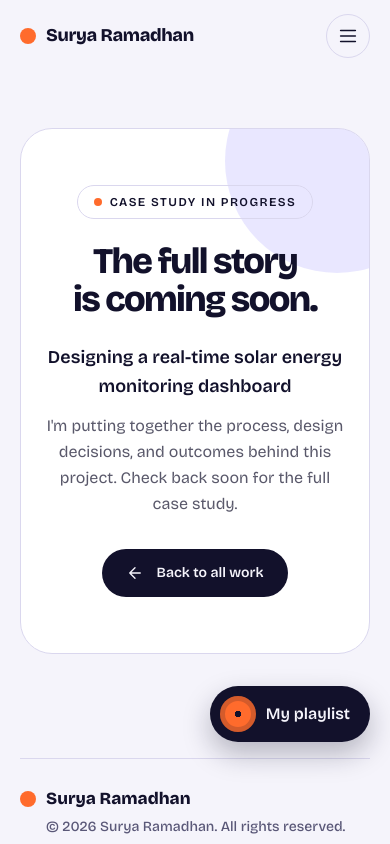
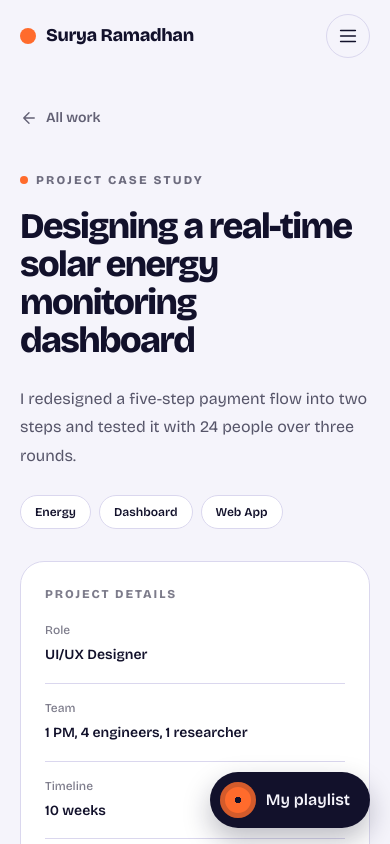
Before and after one commit to ayrusramadhan/ayrusramadhan.github.io, a React (Vite) app: page /work/dashboard-monitoring in a window 390 px wide. Shown: the top 844 px of the page. Built offline with nearby package versions, Linux system fonts and the light colour scheme.

Commit message:
Update halaman case study dan responsive mobile halaman home

```diff
--- a/src/data.js
+++ b/src/data.js
@@ -60,20 +60,24 @@ export const projects = [
 // Add one entry per project slug. Projects without an entry fall back to the first one.
 export const caseStudies = {
   "dashboard-monitoring": {
-    status: "coming-soon",
+    status: "published",
+    // status: "coming-soon",
     summary:
       "I redesigned a five-step payment flow into two steps and tested it with 24 people over three rounds.",
     details: {
       Role: "UI/UX Designer",
       Team: "1 PM, 4 engineers, 1 researcher",
       Timeline: "10 weeks",
-      Tools: "Figma, Maze, Amplitude",
+      Tools: "Figma, Figjam, Lucide",
     },
     sections: [
       {
         h: "The problem",
         p: "Four in ten people who started checkout left before paying. Session recordings showed most of them stalled on the payment-method step.",
         note: "I started with recordings, not a survey. People show what they do; surveys only show what they remember.",
+        image: "/images/projects/inventory-management.png",
+        imageAlt: "Wireframe halaman inventory management",
+        caption: "Initial exploration of the inventory interface.",
       },
       {
         h: "What I tried",
@@ -91,6 +95,10 @@ export const caseStudies = {
       },
       {
         h: "What I would do differently",
+        p: "I would bring engineering into prototype testing earlier. Two ideas I loved turned out to be expensive to build.",
+      },
+      {
+        h: "Lorem ipsum sit dolor amet",
         p: "I would bring engineering into prototype testing earlier. Two ideas I loved turned out to be expensive to build.",
       },
     ],
--- a/src/pages/CaseStudy.jsx
+++ b/src/pages/CaseStudy.jsx
@@ -13,25 +13,6 @@ function ComingSoon({ title }) {
         />
 
         <div className="relative">
-          {/* <div
-            aria-hidden="true"
-            className="mx-auto mb-6 flex size-20 items-center justify-center rounded-[24px] bg-lilac text-ink"
-          >
-            <svg
-              width="36"
-              height="36"
-              viewBox="0 0 24 24"
-              fill="none"
-              stroke="currentColor"
-              strokeWidth="1.6"
-              strokeLinecap="round"
-              strokeLinejoin="round"
-            >
-              <circle cx="12" cy="12" r="9" />
-              <path d="M12 7v5l3 2" />
-            </svg>
-          </div> */}
-
           <span className="inline-flex items-center gap-2 rounded-full border border-line px-4 py-2 text-xs font-semibold uppercase tracking-[0.12em]">
             <span aria-hidden="true" className="size-2 rounded-full bg-tang" />
             Case study in progress
@@ -59,6 +40,17 @@ function ComingSoon({ title }) {
             to="/work"
             className="mt-8 inline-flex min-h-[48px] items-center justify-center gap-3 rounded-full bg-ink px-6 py-3 text-sm font-semibold text-ground transition-colors hover:bg-cobalt focus-visible:outline-none focus-visible:ring-2 focus-visible:ring-cobalt focus-visible:ring-offset-4"
           >
+            <ArrowIcon back />
+            Back to all work
+          </Link>
+        </div>
+      </div>
+    </section>
+  );
+}
+
+function ArrowIcon({ back = false }) {
+  return (
     <svg
       aria-hidden="true"
       width="18"
@@ -70,13 +62,8 @@ function ComingSoon({ title }) {
       strokeLinecap="round"
       strokeLinejoin="round"
     >
-              <path d="M19 12H5m7-7-7 7 7 7" />
+      <path d={back ? "M19 12H5m7-7-7 7 7 7" : "M7 17 17 7M7 7h10v10"} />
     </svg>
-            Back to all work
-          </Link>
-        </div>
-      </div>
-    </section>
   );
 }
 
@@ -86,12 +73,10 @@ export default function CaseStudy() {
   const p = projects.find((project) => project.slug === slug);
   const cs = caseStudies[slug];
 
-  // Slug tidak ditemukan dalam daftar project.
   if (!p) {
     return <Navigate to="/work" replace />;
   }
 
-  // Detail belum tersedia, masih disusun, atau belum berisi section.
   const isComingSoon =
     !cs ||
     cs.status === "coming-soon" ||
@@ -103,78 +88,234 @@ export default function CaseStudy() {
     return <ComingSoon title={p.title} />;
   }
 
+  // Scroll tanpa mengubah URL, sehingga bisa dipakai dengan HashRouter.
+  function goToSection(index) {
+    const section = document.getElementById(`case-study-section-${index + 1}`);
+
+    if (!section) return;
+
+    const reduceMotion = window.matchMedia(
+      "(prefers-reduced-motion: reduce)",
+    ).matches;
+
+    section.scrollIntoView({
+      behavior: reduceMotion ? "auto" : "smooth",
+      block: "start",
+    });
+
+    section.querySelector("h2")?.focus({ preventScroll: true });
+  }
+
   return (
-    <>
-      {/* Project introduction */}
-      <section className="rounded-[32px] bg-cobalt p-[clamp(28px,6vw,72px)] text-white">
+    <article className="font-sans text-ink">
+      {/* Back navigation */}
+      <Link
+        to="/work"
+        className="mb-8 inline-flex min-h-[44px] items-center gap-2 rounded-md text-sm font-semibold text-ink/65 transition-colors hover:text-cobalt focus-visible:outline-none focus-visible:ring-2 focus-visible:ring-cobalt"
+      >
+        <ArrowIcon back />
+        All work
+      </Link>
+
+      {/* Introduction */}
+      <header className="grid gap-8 pb-10 lg:grid-cols-12 lg:gap-12 lg:pb-14">
+        <div className="min-w-0 lg:col-span-8">
+          <p className="mb-5 flex items-center gap-2 text-xs font-bold uppercase tracking-[0.18em] text-ink/60">
+            <span aria-hidden="true" className="size-2 rounded-full bg-tang" />
+            Project case study
+          </p>
+
           <h1
             tabIndex={-1}
-          className="mb-6 max-w-[14ch] font-sans text-[clamp(36px,6.5vw,88px)] font-extrabold leading-[.95] tracking-[-.045em]"
+            className="max-w-[20ch] text-[clamp(36px,5.5vw,72px)] font-extrabold leading-[1.06] tracking-[-0.045em]"
           >
             {p.title}
           </h1>
 
           {cs.summary && (
-          <p className="text-lg leading-[1.7] sm:text-xl">{cs.summary}</p>
+            <p className="mt-6 max-w-[60ch] text-base leading-[1.8] text-ink/70 md:text-lg">
+              {cs.summary}
+            </p>
           )}
 
+          {p.tags?.length > 0 && (
+            <ul
+              aria-label="Project categories"
+              className="mt-6 flex flex-wrap gap-2"
+            >
+              {p.tags.map((tag) => (
+                <li
+                  key={tag}
+                  className="rounded-full border border-line bg-surface px-3.5 py-2 text-xs font-semibold"
+                >
+                  {tag}
+                </li>
+              ))}
+            </ul>
+          )}
+        </div>
+
+        {/* Project facts */}
         {cs.details && Object.keys(cs.details).length > 0 && (
-          <dl className="mt-8 grid grid-cols-1 gap-x-6 gap-y-4 font-sans text-[15px] font-medium sm:grid-cols-2 lg:grid-cols-4">
-            {Object.entries(cs.details).map(([label, value]) => (
-              <div key={label} className="min-w-0">
-                <dt className="font-normal opacity-75">{label}</dt>
+          <aside className="min-w-0 self-start rounded-[24px] border border-line bg-surface p-6 lg:col-span-4 lg:mt-9">
+            <h2 className="mb-5 text-xs font-bold uppercase tracking-[0.16em] text-ink/55">
+              Project details
+            </h2>
 
-                <dd className="mt-1 break-words">{value}</dd>
+            <dl>
+              {Object.entries(cs.details).map(([label, value], index) => (
+                <div
+                  key={label}
+                  className={index > 0 ? "mt-4 border-t border-line pt-4" : ""}
+                >
+                  <dt className="text-xs font-medium text-ink/55">{label}</dt>
+
+                  <dd className="mt-1.5 break-words text-sm font-semibold leading-relaxed">
+                    {value}
+                  </dd>
                 </div>
               ))}
             </dl>
+          </aside>
         )}
-      </section>
+      </header>
 
       {/* Project preview */}
-      <div className="group relative isolate mt-6 flex aspect-[4/3] items-end justify-center overflow-hidden rounded-[28px] bg-lilac md:aspect-[21/9] md:justify-end md:pr-[10%]">
+      <figure className="overflow-hidden rounded-[24px] border border-line bg-surface md:rounded-[32px]">
+        {p.image ? (
+          <div className="bg-lilac/40 p-4 sm:p-7 md:p-10">
+            <img
+              src={p.image}
+              alt={p.imageAlt || `${p.title} — interface preview`}
+              decoding="async"
+              className="mx-auto block h-auto w-full rounded-xl shadow-[0_16px_48px_rgba(18,17,43,0.12)]"
+            />
+          </div>
+        ) : (
+          <div className="group relative isolate flex aspect-[4/3] items-end justify-center overflow-hidden bg-lilac md:aspect-[21/9] md:justify-end md:pr-[10%]">
             <Mockup type={p.mock} accent="#6E5CFF" />
           </div>
+        )}
 
-      {/* Case study content */}
-      <div className="mt-6 rounded-[28px] bg-surface p-5 sm:p-8 lg:p-16">
+        <figcaption className="border-t border-line px-5 py-4 text-xs leading-relaxed text-ink/60 sm:px-7">
+          {cs.imageCaption || p.title}
+        </figcaption>
+      </figure>
+
+      {/* Main content */}
+      <div className="mt-12 grid items-start gap-10 lg:mt-16 lg:grid-cols-12 lg:gap-12">
+        <aside className="hidden lg:sticky lg:top-28 lg:col-span-3 lg:block">
+          <p className="mb-4 text-xs font-bold uppercase tracking-[0.16em] text-ink/50">
+            In this case study
+          </p>
+
+          <nav aria-label="Case study sections">
+            <ol className="space-y-1 border-l border-line">
               {cs.sections.map((section, index) => (
-          <Reveal
+                <li key={`nav-${index}`}>
+                  <button
+                    type="button"
+                    onClick={() => goToSection(index)}
+                    className="flex w-full items-start gap-3 rounded-r-lg px-4 py-3 text-left text-sm leading-relaxed text-ink/65 transition-colors hover:bg-lilac/40 hover:text-ink focus-visible:outline-none focus-visible:ring-2 focus-visible:ring-cobalt"
+                  >
+                    <span className="pt-0.5 text-xs font-semibold text-ink/40">
+                      {String(index + 1).padStart(2, "0")}
+                    </span>
+
+                    <span>{section.h}</span>
+                  </button>
+                </li>
+              ))}
+            </ol>
+          </nav>
+        </aside>
+
+        <div className="min-w-0 lg:col-span-9">
+          {cs.sections.map((section, index) => (
+            <section
               key={`${section.h}-${index}`}
-            className={`grid gap-6 lg:grid-cols-12 ${index > 0 ? "mt-16" : ""}`}
+              id={`case-study-section-${index + 1}`}
+              aria-labelledby={`case-study-heading-${index + 1}`}
+              className={`scroll-mt-28 ${
+                index > 0
+                  ? "mt-10 border-t border-line pt-10 md:mt-14 md:pt-14"
+                  : ""
+              }`}
             >
-            <div className="min-w-0 max-w-[680px] lg:col-span-7 lg:col-start-2">
-              <h2 className="font-sans text-[30px] font-extrabold leading-tight tracking-[-.02em]">
+              <Reveal>
+                <div className="mb-5 flex items-center gap-3">
+                  <span className="inline-flex size-9 shrink-0 items-center justify-center rounded-full bg-lilac text-xs font-bold">
+                    {String(index + 1).padStart(2, "0")}
+                  </span>
+
+                  <h2
+                    id={`case-study-heading-${index + 1}`}
+                    tabIndex={-1}
+                    className="text-[clamp(25px,3vw,36px)] font-extrabold leading-tight tracking-[-0.035em]"
+                  >
                     {section.h}
                   </h2>
-
-              <p className="mt-4 leading-relaxed">{section.p}</p>
                 </div>
 
+                <p className="max-w-[68ch] whitespace-pre-line text-base leading-[1.9] text-ink/75 md:text-lg">
+                  {section.p}
+                </p>
+
+                {section.image && (
+                  <figure className="mt-7 overflow-hidden rounded-[20px] border border-line bg-surface">
+                    <img
+                      src={section.image}
+                      alt={section.imageAlt || ""}
+                      loading="lazy"
+                      decoding="async"
+                      className="block h-auto w-full"
+                    />
+
+                    {section.caption && (
+                      <figcaption className="border-t border-line px-5 py-3 text-xs leading-relaxed text-ink/60">
+                        {section.caption}
+                      </figcaption>
+                    )}
+                  </figure>
+                )}
+
                 {section.note && (
-              <aside
-                className={[
-                  "ml-2 self-start rounded-[4px_4px_4px_16px]",
-                  "bg-butter p-4 font-sans text-sm font-medium",
-                  "leading-[1.45] text-ink",
-                  "shadow-[0_6px_14px_rgba(18,17,43,.15)]",
-                  "lg:col-span-4 lg:ml-0",
-                  index % 2 ? "rotate-[1.2deg]" : "-rotate-[1.5deg]",
-                ].join(" ")}
-              >
+                  <aside className="mt-7 rounded-r-[20px] border-l-[3px] border-cobalt bg-lilac/30 p-5 sm:p-6">
+                    <p className="mb-2 text-xs font-bold uppercase tracking-[0.12em] text-cobalt">
+                      Behind the decision
+                    </p>
+
+                    <p className="max-w-[65ch] text-sm font-medium leading-[1.8] text-ink/80 md:text-base">
                       {section.note}
+                    </p>
                   </aside>
                 )}
               </Reveal>
+            </section>
           ))}
+        </div>
+      </div>
+
+      {/* Closing navigation */}
+      <footer className="mt-16 flex flex-col items-start justify-between gap-6 rounded-[28px] bg-ink p-7 text-ground sm:p-10 md:mt-24 md:flex-row md:items-center">
+        <div>
+          <p className="mb-2 text-xs font-semibold uppercase tracking-[0.16em] text-ground/60">
+            Keep exploring
+          </p>
+
+          <h2 className="text-3xl font-extrabold tracking-[-0.035em] md:text-4xl">
+            More work, more stories.
+          </h2>
         </div>
 
         <Link
           to="/work"
-        className="mt-14 inline-block font-sans text-[clamp(24px,3.4vw,36px)] font-extrabold tracking-[-.02em] underline decoration-tang decoration-2 underline-offset-4"
+          className="inline-flex min-h-[48px] shrink-0 items-center justify-center gap-3 rounded-full bg-ground px-6 py-3 text-sm font-semibold text-ink transition-colors hover:bg-tang focus-visible:outline-none focus-visible:ring-2 focus-visible:ring-tang focus-visible:ring-offset-4 focus-visible:ring-offset-ink"
         >
           Back to all work
+          <ArrowIcon />
         </Link>
-    </>
+      </footer>
+    </article>
   );
 }
```
Also changed, not shown: src/components/ProjectCard.jsx (+10 -3 lines). Lines whose indentation alone changed are shown as unchanged.
